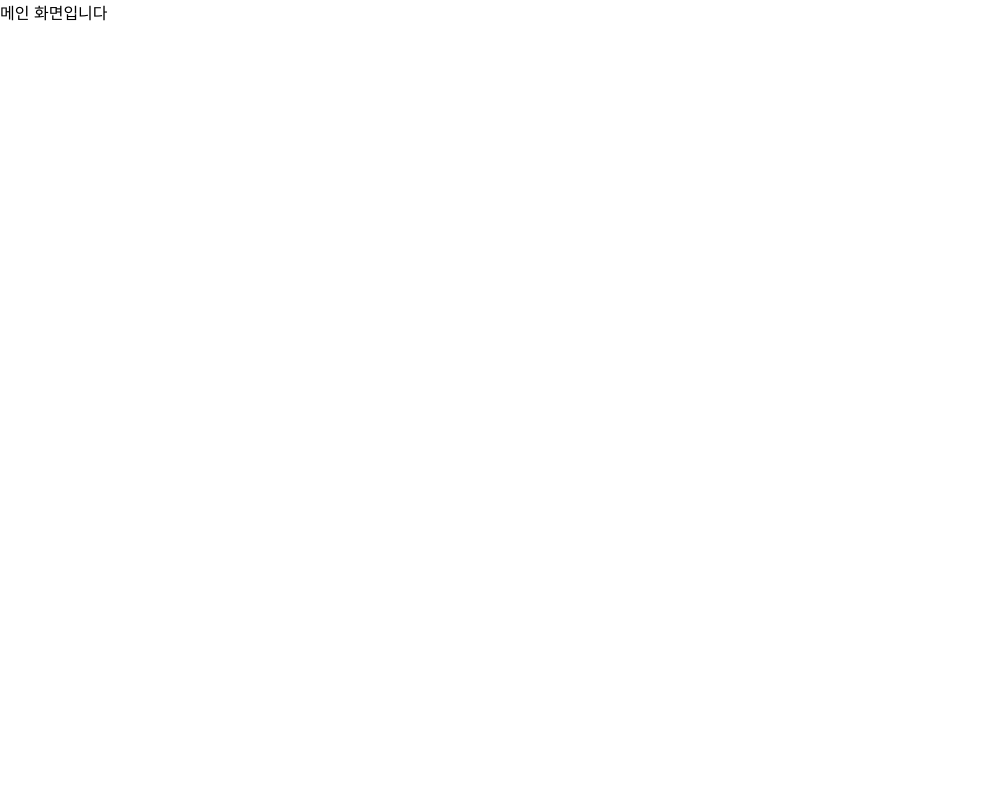
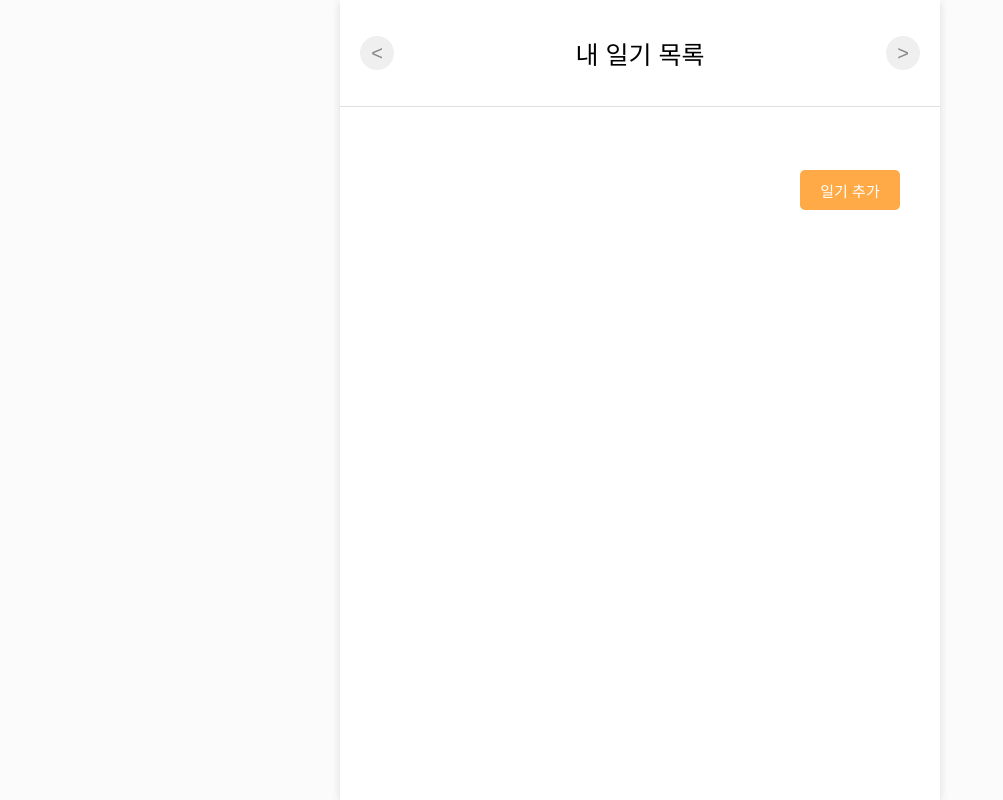
Before and after one commit to ONEPAGE-2024/oneday-onepage-web, a React (Create React App) app: page / in a window 1280 px wide. Shown: the whole page, without its empty margins (0-1003 px from the left). Built offline with nearby package versions, Linux system fonts and the light colour scheme.

Commit message:
feat :: 파일정리

```diff
--- a/src/components/router.jsx
+++ b/src/components/router.jsx
@@ -1,14 +1,17 @@
 import { BrowserRouter, Route, Routes } from "react-router-dom";
 import Signup from "../pages/Signup";
 import Signin from "../pages/Signin";
-import Main from "../pages/Main";
+import Diary from "../pages/Diary";
+import Create from "../pages/Create";
+
 const Router = () => {
   return (
     <BrowserRouter>
       <Routes>
         <Route path="/signup" element={<Signup />}></Route>
         <Route path="/signin" element={<Signin />}></Route>
-        <Route path="/" element={<Main />}></Route>
+        <Route path="/" element={<Diary />} />
+        <Route path="/create" element={<Create />} />
       </Routes>
     </BrowserRouter>
   );
--- a/src/pages/Create.js
+++ b/src/pages/Create.js
@@ -1,4 +1,4 @@
-import "./Create.css";
+import "../styles/Create.css";
 import Header from "../components/Header";
 import axios from "axios";
 import { useState } from "react";
--- a/src/pages/Diary.js
+++ b/src/pages/Diary.js
@@ -1,5 +1,5 @@
 import Header from "../components/Header";
-import "./Diary.css";
+import "../styles/Diary.css";
 import { useNavigate } from "react-router-dom";
 
 const Diary = () => {
--- a/src/pages/Main.js
+++ /dev/null
@@ -1,7 +0,0 @@
-import React from "react";
-
-const Main = () => {
-  return <div>메인 화면입니다</div>;
-};
-
-export default Main;
```
Also changed, not shown: src/components/Header.js (+6 -2 lines), src/styles/Create.css (renamed from src/pages/Create.css), src/styles/Diary.css (renamed from src/pages/Diary.css).
